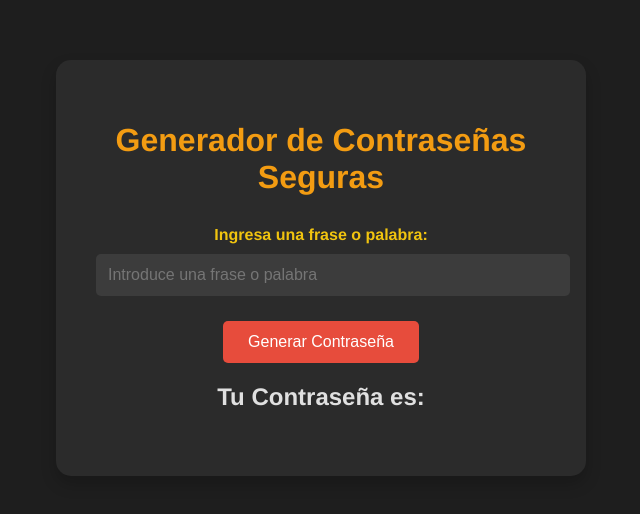
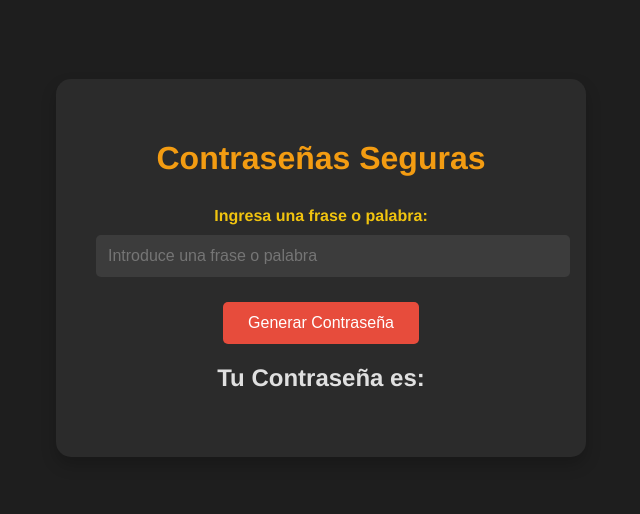
Before and after one commit to OctavioBur/GenContrase-as, a plain HTML site: page index.html in a window 1280 px wide. Shown: the part 132-646 px from the top of the page, without its empty margins (319-959 px from the left). Drawn offline with Linux system fonts and the light colour scheme.

Commit message:
se volvio a modificar el proyecto

```diff
--- a/index.html
+++ b/index.html
@@ -8,7 +8,7 @@
 </head>
 <body>
     <div class="container">
-        <h1>Generador de Contraseñas Seguras</h1>
+        <h1>Contraseñas Seguras</h1>
         <div class="form-group">
             <label for="phrase">Ingresa una frase o palabra:</label>
             <input type="text" id="phrase" placeholder="Introduce una frase o palabra">
```
